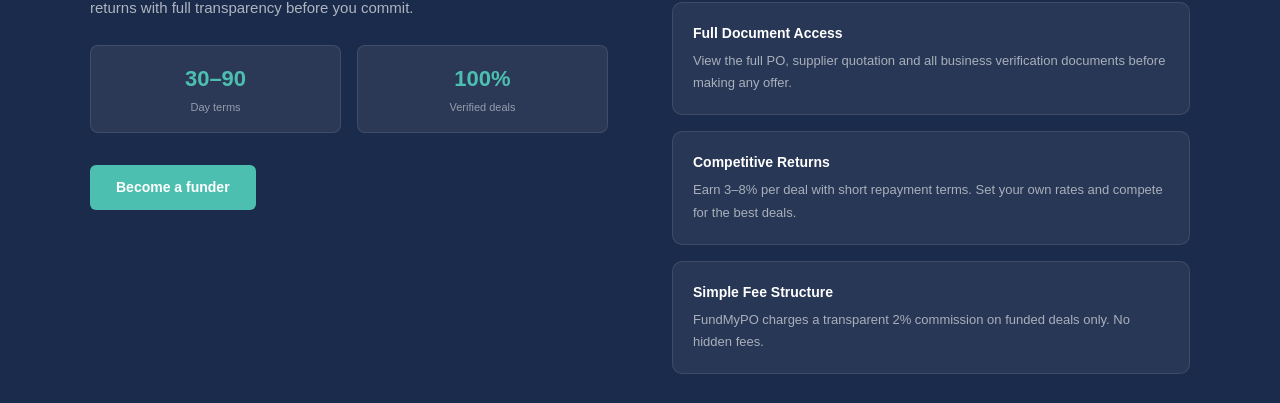
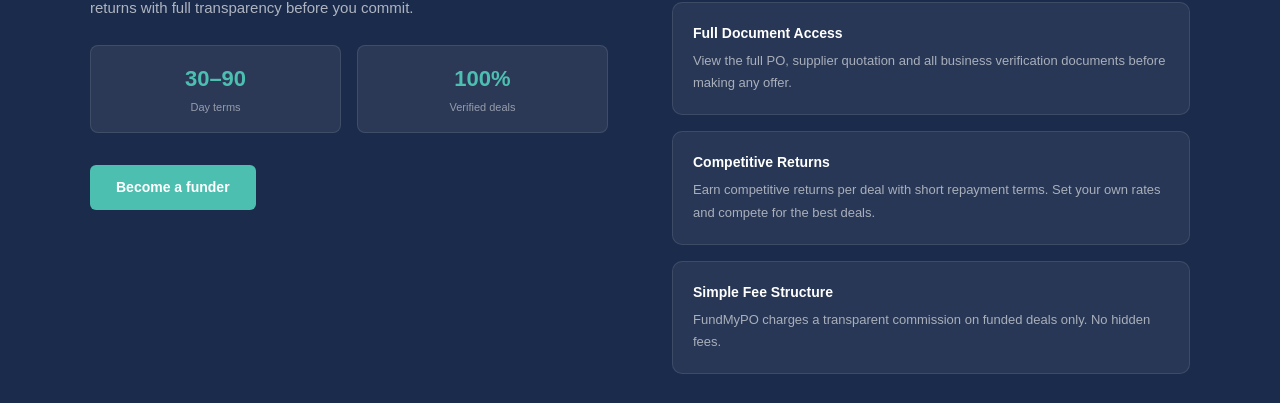
Before and after one commit to Thwalavs/FundmyPO, a Next.js app: page / in a window 1280 px wide. Shown: the part 1368-1771 px from the top of the page. Built offline with nearby package versions, Linux system fonts and the light colour scheme.

Commit message:
fix: remove specific rate percentages from funder advantage cards

```diff
--- a/app/page.tsx
+++ b/app/page.tsx
@@ -204,8 +204,8 @@ export default function LandingPage() {
               {[
                 { title:'Stability of Cover', desc:'Every PO is verified against CSD, CIPC and tax compliance before listing. You fund with confidence.' },
                 { title:'Full Document Access', desc:'View the full PO, supplier quotation and all business verification documents before making any offer.' },
-                { title:'Competitive Returns', desc:'Earn 3–8% per deal with short repayment terms. Set your own rates and compete for the best deals.' },
-                { title:'Simple Fee Structure', desc:'FundMyPO charges a transparent 2% commission on funded deals only. No hidden fees.' },
+                { title:'Competitive Returns', desc:'Earn competitive returns per deal with short repayment terms. Set your own rates and compete for the best deals.' },
+                { title:'Simple Fee Structure', desc:'FundMyPO charges a transparent commission on funded deals only. No hidden fees.' },
               ].map(({title,desc})=>(
                 <div key={title} className="pillar-card" style={{background:'rgba(255,255,255,0.06)',border:'1px solid rgba(255,255,255,0.1)',borderRadius:'10px',padding:'1.25rem'}}>
                   <p style={{fontSize:'14px',fontWeight:'700',color:'#fff',marginBottom:'6px',fontFamily:'Arial,sans-serif'}}>{title}</p>
```
